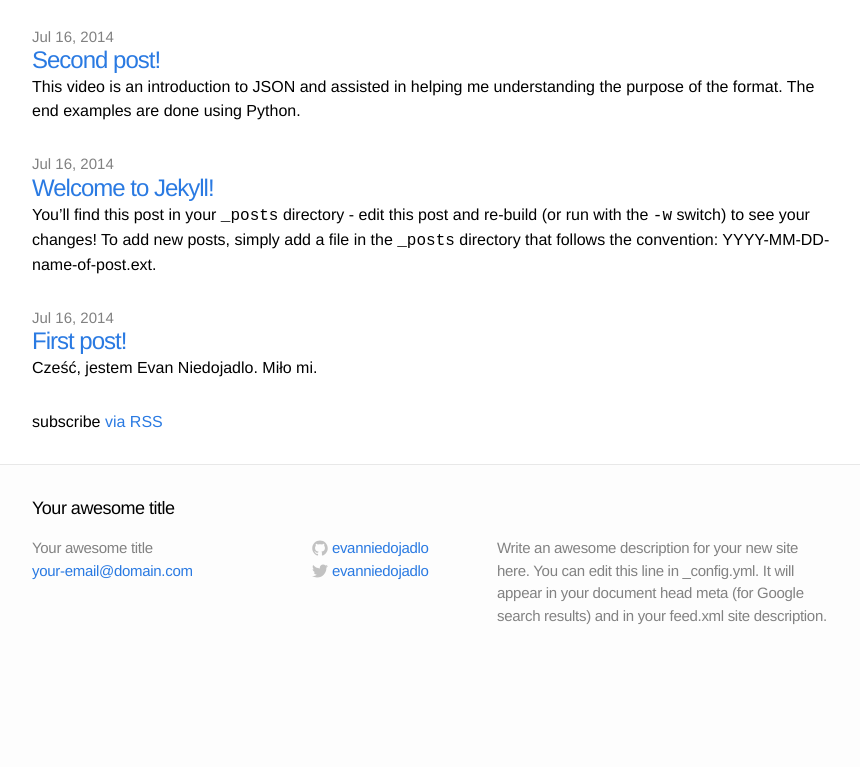
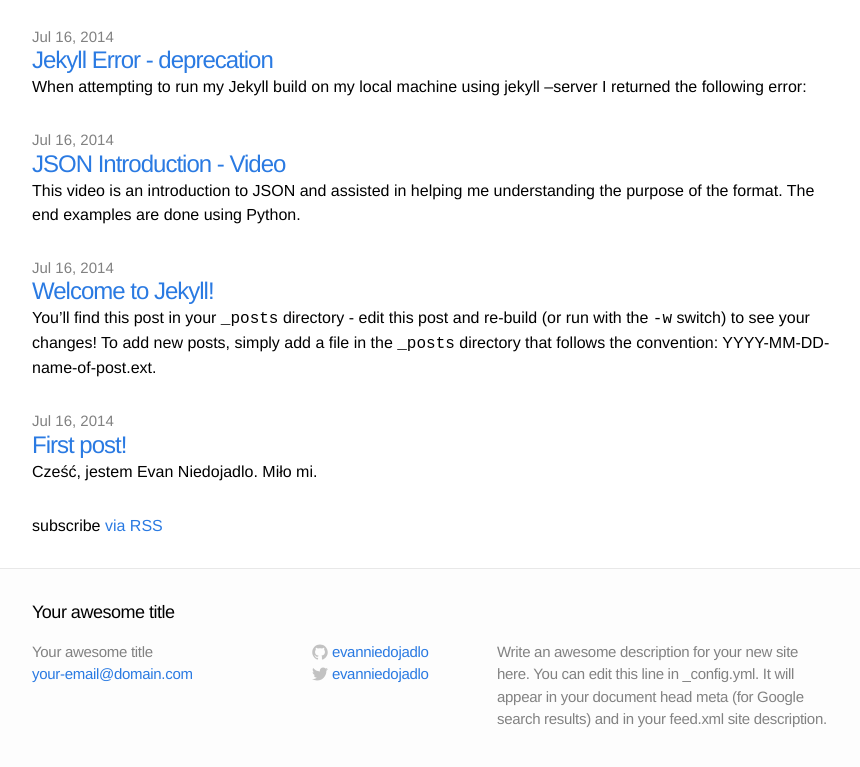
Before and after one commit to evanniedojadlo/evanniedojadlo.github.io, a Jekyll site: the page built from index.html, in a window 1280 px wide, cut to the strip 295-1071 px from the top of the page. Shown: the top 767 px of the strip, without its empty margins (208-1068 px from the left). Built offline with Jekyll 4.4.1, drawn with Linux system fonts in a browser that asks for light colours; before the commit the page ends 967 px from its top, so only the background shows below that.

Commit message:
Added an older blog post and edited previous titles

```diff
--- a/_posts/2014-07-16-secondpost.markdown
+++ b/_posts/2014-07-16-secondpost.markdown
@@ -1,6 +1,6 @@
 ---
 layout: post
-title:  "Second post!"
+title:  "JSON Introduction - Video"
 date:   2014-07-16 20:00:00
 categories: javascript
 ---
--- /dev/null
+++ b/_posts/2014-07-17-jekyll-error.markdown
@@ -0,0 +1,13 @@
+---
+layout: post
+title:  "Jekyll Error - deprecation"
+date:   2014-07-16 20:00:00
+categories: javascript
+---
+
+When attempting to run my Jekyll build on my local machine using jekyll --server I returned the following error:
+
+ Deprecation: Jekyll now uses subcommands instead of just switches. Run `jekyll --help' to find out more.
+ Deprecation: The --server command has been replaced by the 'serve' subcommand.
+
+This is where I learned that "deprecation" refers to a command or piece of code that is no longer in use.
```
